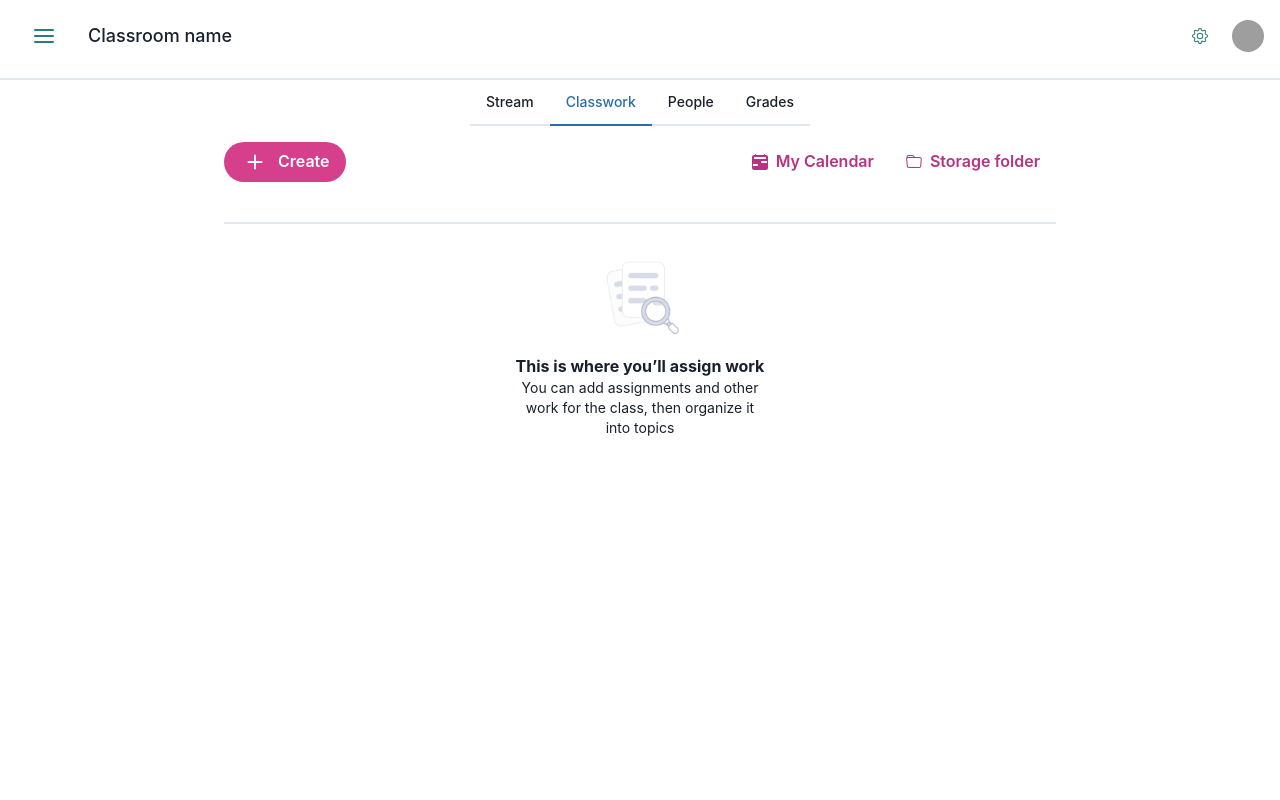
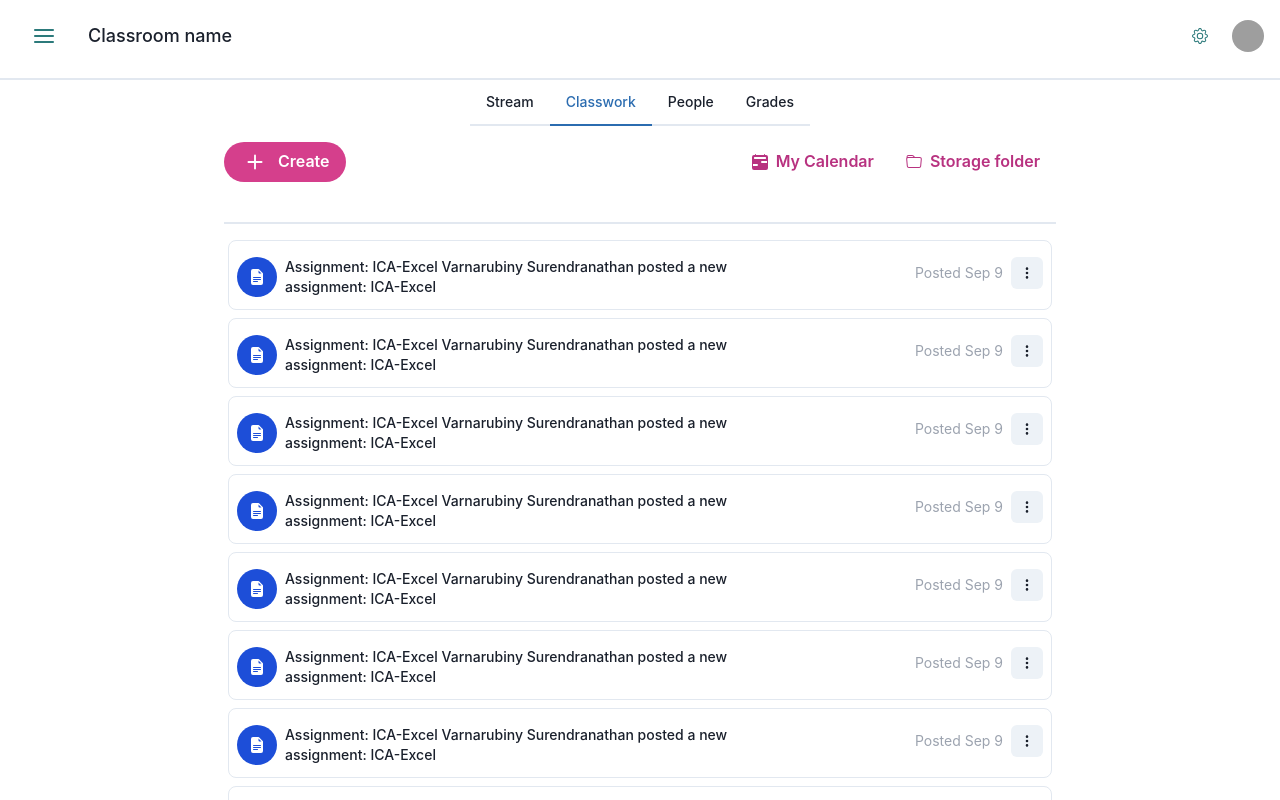
Before and after one commit to NaveenDanj/google-classroom-clone, a Next.js app: page /Classroom in a window 1280 px wide. Both pictures are taken after a click on the tab "Classwork". Shown: the top 800 px of the page. Built offline with nearby package versions, Linux system fonts and the light colour scheme; no server answers; grey boxes are pictures that could not be loaded.

Commit message:
added classroom items

```diff
--- /dev/null
+++ b/components/Classroom/Classwork/ClassroomItem.tsx
@@ -0,0 +1,33 @@
+import { Box, IconButton } from '@chakra-ui/react'
+import React from 'react'
+import { BsFillFileEarmarkTextFill, BsThreeDotsVertical } from 'react-icons/bs'
+
+const ClassroomItem = () => {
+    return (
+        <Box className='p-2 mt-2  pb-3' borderWidth='1px' borderRadius='lg' overflow='hidden'>
+
+            <div className='flex flex-row w-full justify-between cursor-pointer'>
+
+                <div className='flex mt-2 flex-row'>
+
+                    <div className=' bg-blue-700 w-10 h-10 p-3  rounded-full mr-2'>
+                        <BsFillFileEarmarkTextFill className='text-white' />
+                    </div>
+
+                        <h2 className=' w-3/4 cursor-pointer shrink-0 text-sm my-auto  font-medium'>Assignment: ICA-Excel
+                            Varnarubiny Surendranathan posted a new assignment: ICA-Excel</h2>
+
+                </div>
+
+                <div className='flex flex-row'>
+                    <h2 className='my-auto mr-2 text-sm text-gray-400'>Posted Sep 9</h2>
+                    <IconButton className='my-auto' size={'sm'} aria-label='Search database' icon={<BsThreeDotsVertical />} />
+                </div>
+
+            </div>
+
+        </Box>
+    )
+}
+
+export default ClassroomItem
--- a/components/Classroom/Classwork/ClassworkTab.tsx
+++ b/components/Classroom/Classwork/ClassworkTab.tsx
@@ -1,6 +1,7 @@
 import Image from 'next/image'
 import React from 'react'
 import EmptyList from '../../Global/EmptyList'
+import ClassroomItem from './ClassroomItem'
 import ClassworkHeaderTeacher from './ClassworkHeaderTeacher'
 
 
@@ -9,11 +10,25 @@ function ClassworkTab() {
         <div className='flex flex-row justify-center'>
             <div className=' w-full sm:w-3/4 md:w-2/3 '>
                 <ClassworkHeaderTeacher />
-                <EmptyList
+                {/* <EmptyList
                     path='/img/notfound.gif'
                     title='This is where you’ll assign work'
                     subtitle='You can add assignments and other work for the class, then organize it into topics'
-                />
+                /> */}
+                <div className='px-1 py-2'>
+                    <ClassroomItem />
+                    <ClassroomItem />
+                    <ClassroomItem />
+                    <ClassroomItem />
+                    <ClassroomItem />
+                    <ClassroomItem />
+                    <ClassroomItem />
+                    <ClassroomItem />
+                    <ClassroomItem />
+                    <ClassroomItem />
+                    <ClassroomItem />
+                    <ClassroomItem />
+                </div>
             </div>
         </div>
     )
```
